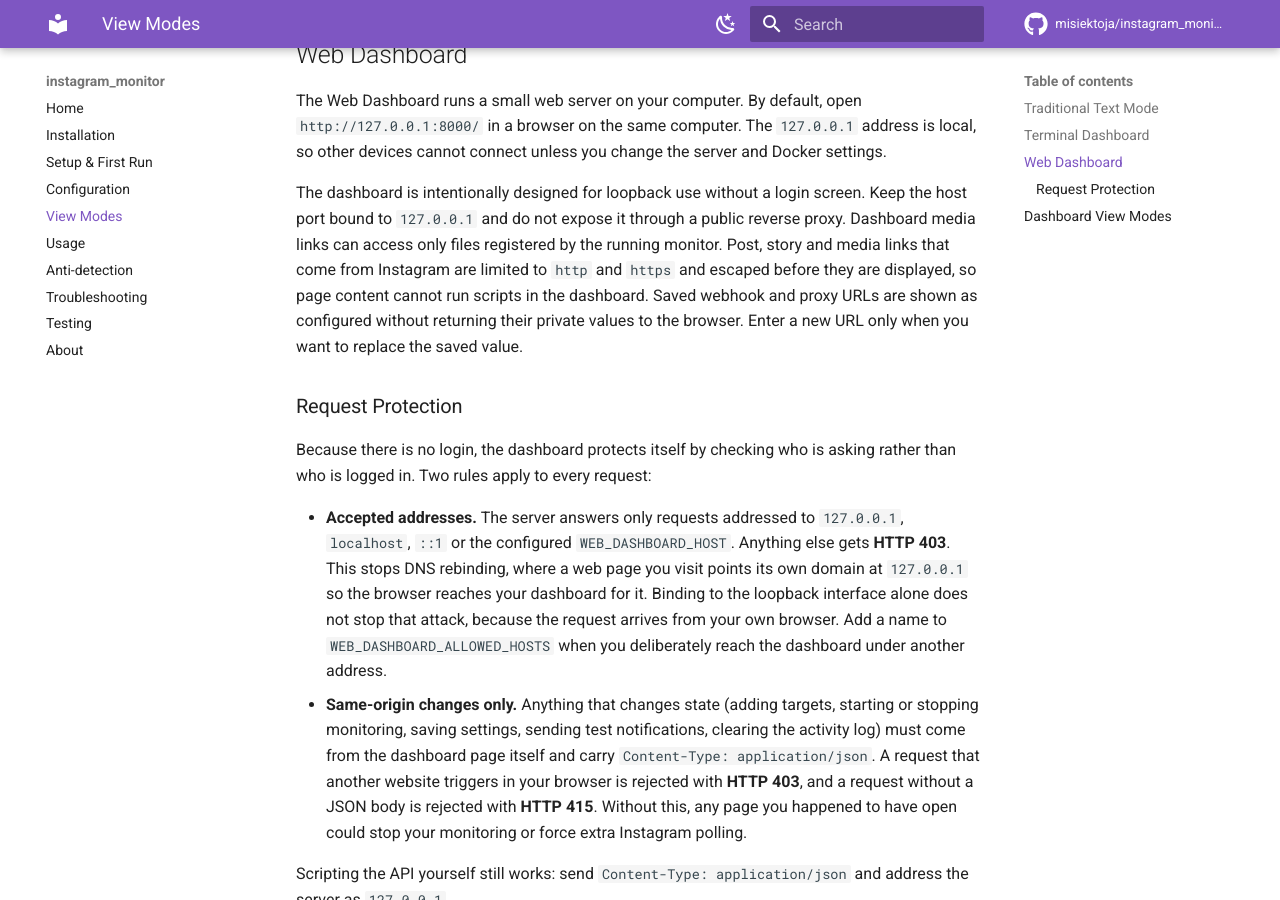
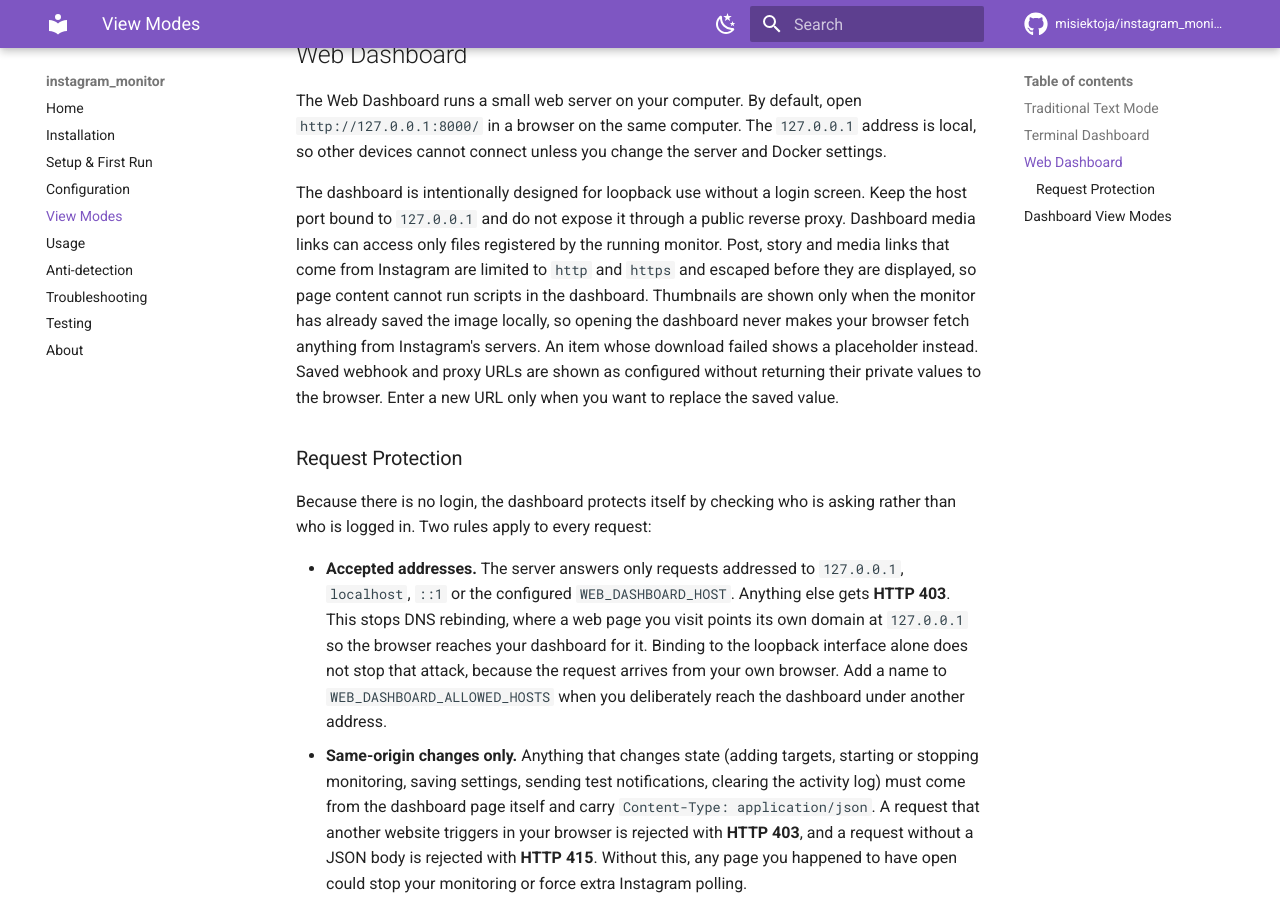
Before and after one commit to misiektoja/instagram_monitor, an MkDocs documentation site: the page built from docs/view-modes.md, in a window 1280 px wide and 900 px high, scrolled down 1837 px. Built offline with MkDocs 1.6.1 and Material for MkDocs 9.7.7, drawn with Linux system fonts in a browser that asks for light colours; comment, search, counter and statistics services are not loaded.

Commit message:
docs(dashboard): document local-only thumbnails

```diff
--- a/docs/view-modes.md
+++ b/docs/view-modes.md
@@ -60,7 +60,7 @@
 
 The Web Dashboard runs a small web server on your computer. By default, open `http://127.0.0.1:8000/` in a browser on the same computer. The `127.0.0.1` address is local, so other devices cannot connect unless you change the server and Docker settings.
 
-The dashboard is intentionally designed for loopback use without a login screen. Keep the host port bound to `127.0.0.1` and do not expose it through a public reverse proxy. Dashboard media links can access only files registered by the running monitor. Post, story and media links that come from Instagram are limited to `http` and `https` and escaped before they are displayed, so page content cannot run scripts in the dashboard. Saved webhook and proxy URLs are shown as configured without returning their private values to the browser. Enter a new URL only when you want to replace the saved value.
+The dashboard is intentionally designed for loopback use without a login screen. Keep the host port bound to `127.0.0.1` and do not expose it through a public reverse proxy. Dashboard media links can access only files registered by the running monitor. Post, story and media links that come from Instagram are limited to `http` and `https` and escaped before they are displayed, so page content cannot run scripts in the dashboard. Thumbnails are shown only when the monitor has already saved the image locally, so opening the dashboard never makes your browser fetch anything from Instagram's servers. An item whose download failed shows a placeholder instead. Saved webhook and proxy URLs are shown as configured without returning their private values to the browser. Enter a new URL only when you want to replace the saved value.
 
 <a id="dashboard-request-protection"></a>
 ### Request Protection
```
